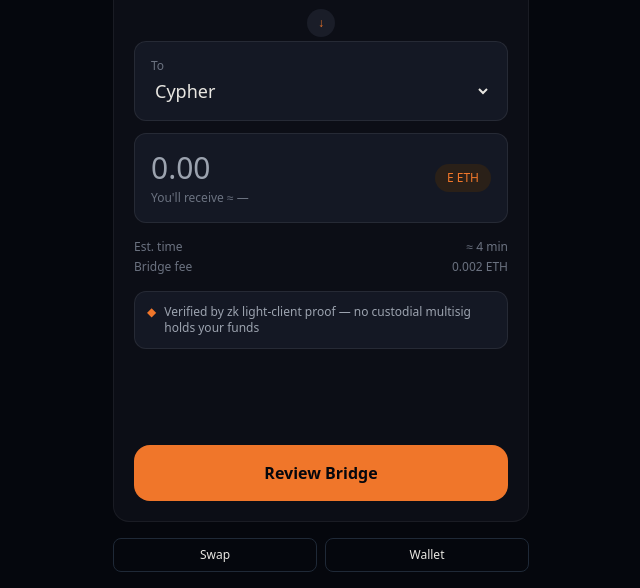
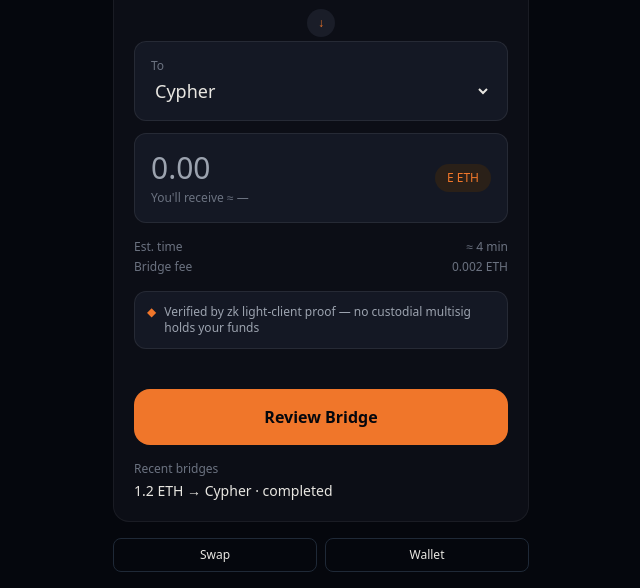
Before and after one commit to Cypheranon-dev/CypherBridge, a plain HTML site: page index.html in a window 1280 px wide. Shown: the part 212-800 px from the top of the page, without its empty margins (319-959 px from the left). Drawn offline with nearby package versions, Linux system fonts and the light colour scheme.

Commit message:
Expand interactive screens and activity views

```diff
--- a/index.html
+++ b/index.html
@@ -56,6 +56,8 @@
         <span class="accent">◆</span> Verified by zk light-client proof — no custodial multisig holds your funds
       </div>
       <button id="review" class="btn w-full py-4 rounded-2xl mt-auto">Review Bridge</button>
+      <div class="mt-4 text-xs text-gray-500">Recent bridges</div>
+      <div class="text-sm mt-1">1.2 ETH → Cypher · completed</div>
     </div>
     <div class="flex gap-2 mt-4 text-xs">
       <a href="https://cypheranon-dev.github.io/Maskswap/" class="flex-1 text-center py-2 rounded-lg border border-gray-800">Swap</a>
```
